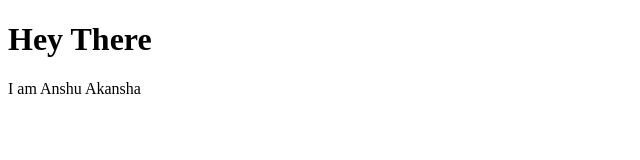
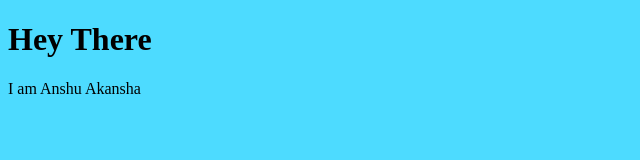
Before and after one commit to AnshuAkansha/portfo, a plain HTML site: page index.html in a window 1280 px wide. Shown: the whole page, without its empty margins (0-640 px from the left). Drawn offline with Linux system fonts and the light colour scheme.

Commit message:
Update index.html

```diff
--- a/index.html
+++ b/index.html
@@ -3,10 +3,10 @@
 <head>
 <title>Anshu Akansha</title>
 </head>
-<body>
+<body style="background-color:#4ddbff;">
 
 <h1>Hey There</h1>
-<p>I am Anshu Akansha</p>
+<p>I am Anshu Akansha </p>
 
 </body>
 </html>
```
